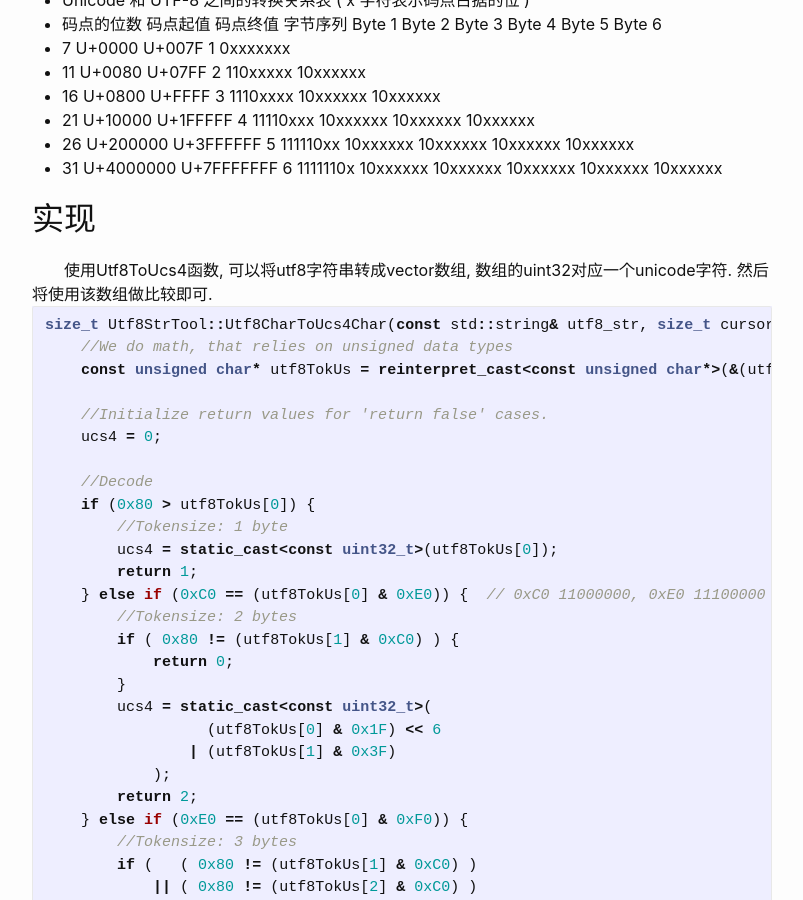
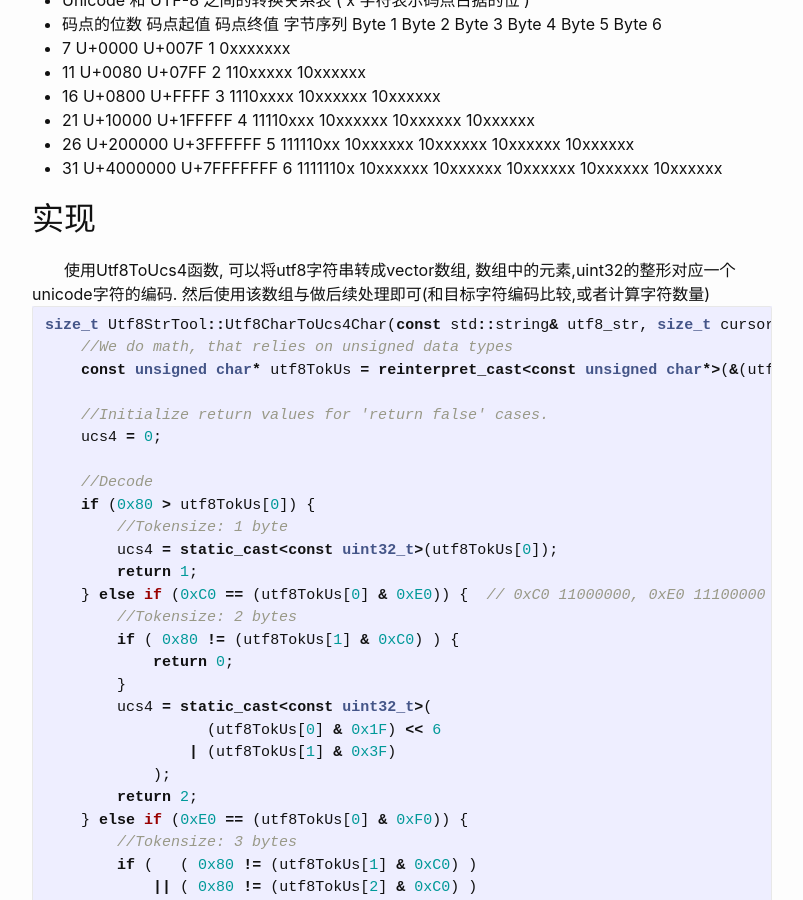
Before and after one commit to yaozhongcun/yaozhongcun.github.io, a Jekyll site: the page built from _posts/2018-09-15-tech-c-codec.markdown, in a window 1280 px wide and 900 px high, scrolled down 920 px. Shown: the whole window, without its empty margins (238-1041 px from the left). Built offline with Jekyll 4.4.1, drawn with Linux system fonts in a browser that asks for light colours.

Commit message:
Update 2018-09-15-tech-c-codec.markdown

````diff
--- a/_posts/2018-09-15-tech-c-codec.markdown
+++ b/_posts/2018-09-15-tech-c-codec.markdown
@@ -43,8 +43,7 @@ utf8虽然最多使用6字节, 但就现有的unicode平面来讲, 最长也只
 
 
 ## 实现
-使用Utf8ToUcs4函数, 可以将utf8字符串转成vector<uint32_t>数组, 数组的uint32对应一个unicode字符.  然后将使用该数组做比较即可.
-
+使用Utf8ToUcs4函数, 可以将utf8字符串转成vector<uint32_t>数组, 数组中的元素,uint32的整形对应一个unicode字符的编码.  然后使用该数组与做后续处理即可(和目标字符编码比较,或者计算字符数量)
 ```  c++
 size_t Utf8StrTool::Utf8CharToUcs4Char(const std::string& utf8_str, size_t cursor, uint32_t& ucs4) {
     //We do math, that relies on unsigned data types
````
